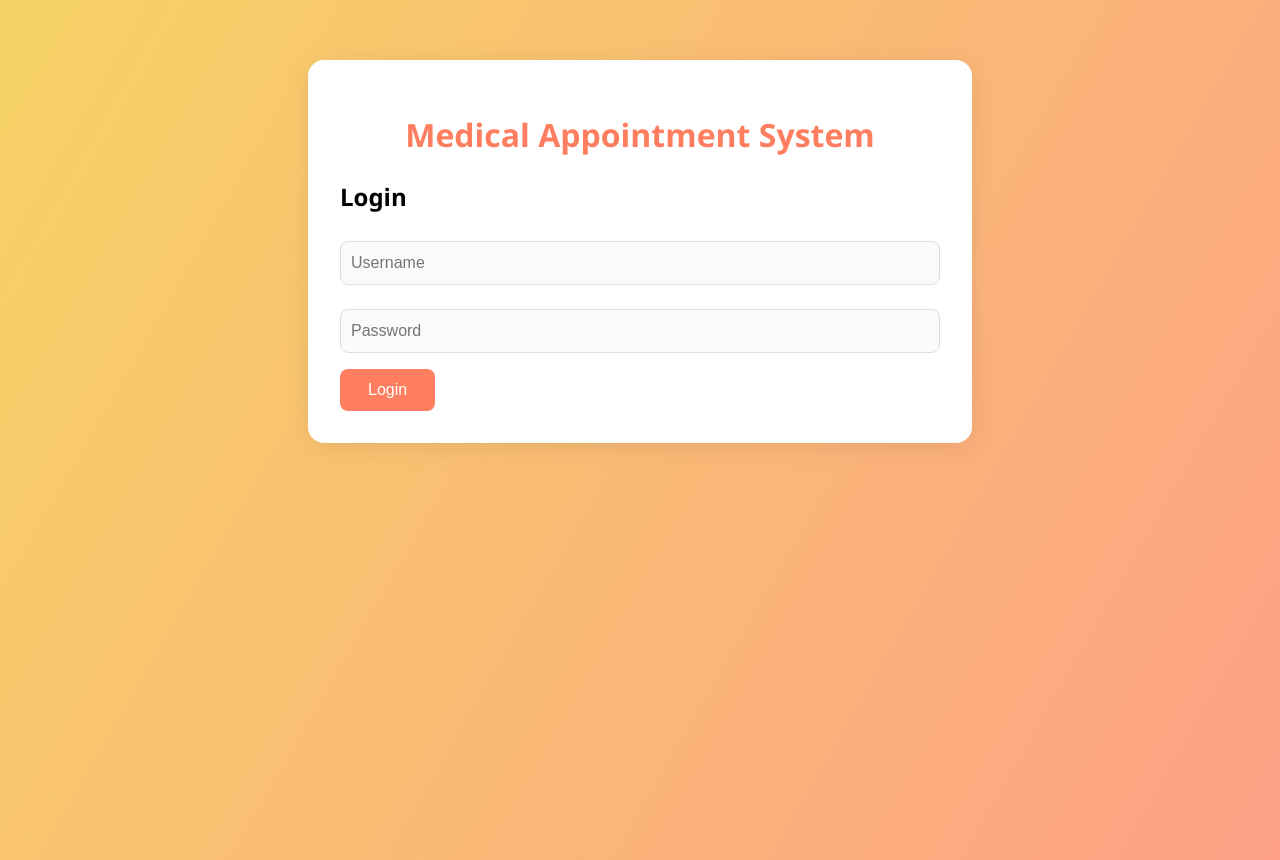
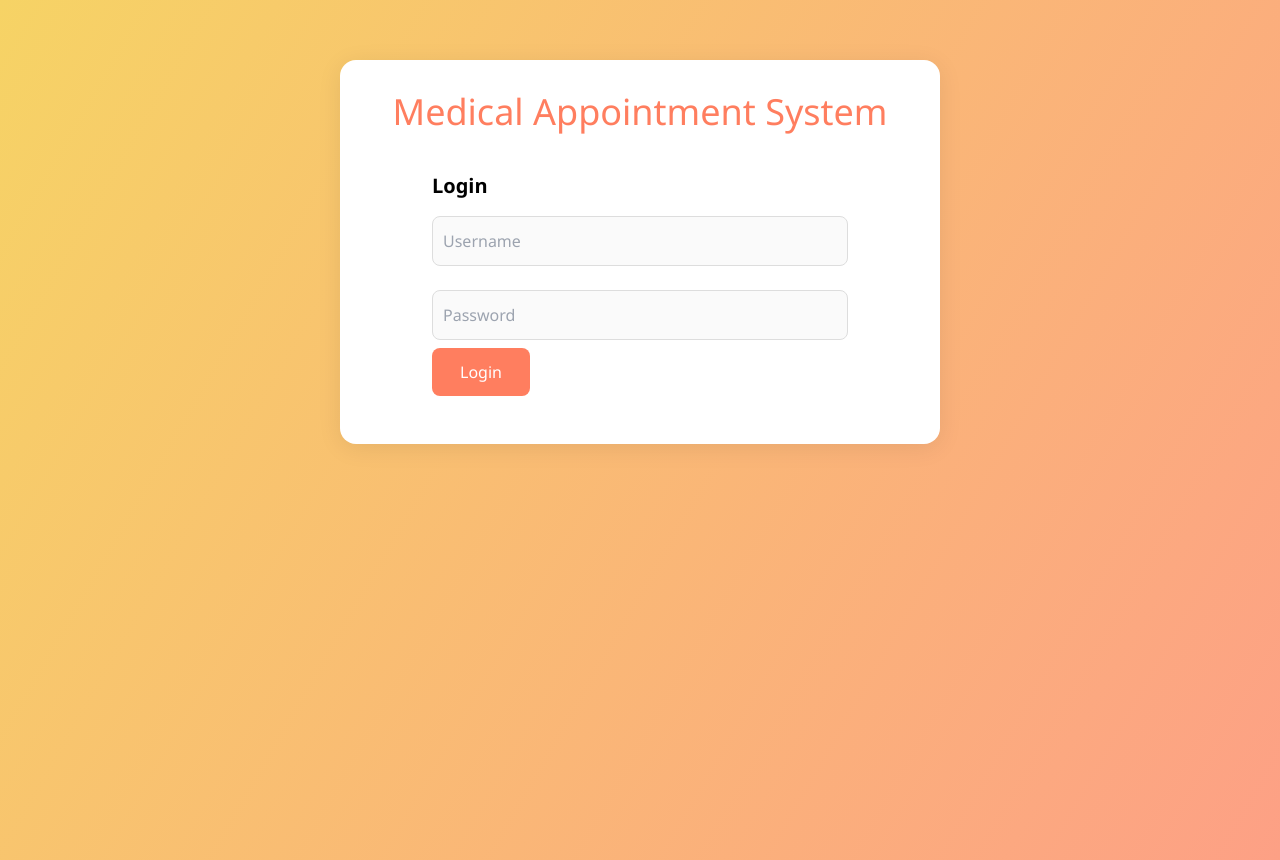
Before and after one commit to Anujrathee7/Distributed_System_Front_end-, a React (Vite) app: page / in a window 1280 px wide. Built offline with nearby package versions, Linux system fonts and the light colour scheme.

Commit message:
Initial commit

```diff
--- a/package.json
+++ b/package.json
@@ -27,7 +27,7 @@
     "eslint-plugin-react-refresh": "^0.4.19",
     "globals": "^16.0.0",
     "postcss": "^8.5.3",
-    "tailwindcss": "^4.1.5",
+    "tailwindcss": "^3.4.1",
     "vite": "^6.3.1"
   }
 }
--- /dev/null
+++ b/postcss.config.js
@@ -0,0 +1,6 @@
+export default {
+    plugins: {
+      tailwindcss: {},
+      autoprefixer: {},
+    },
+  };
--- a/src/App.jsx
+++ b/src/App.jsx
@@ -1,7 +1,7 @@
 import { BrowserRouter as Router, Route, Routes } from 'react-router-dom';
 import Booking from './pages/Booking';
-import Login from "./pages/login";
-import Appointments from './pages/Appointments.jsx';
+import Login from "./pages/Login";
+import Appointments from './pages/Appointments';
 
 function App() {
   return (
--- a/src/index.css
+++ b/src/index.css
@@ -1,4 +1,4 @@
-/* src/index.css */
+
 @tailwind base;
 @tailwind components;
 @tailwind utilities;
--- /dev/null
+++ b/tailwind.config.js
@@ -0,0 +1,8 @@
+/** @type {import('tailwindcss').Config} */
+module.exports = {
+    content: ["./index.html", "./src/**/*.{js,jsx,ts,tsx}"],
+    theme: {
+      extend: {},
+    },
+    plugins: [],
+  };
```
Also changed, not shown: 1 other file (tests, documents, lock files or other folders).
